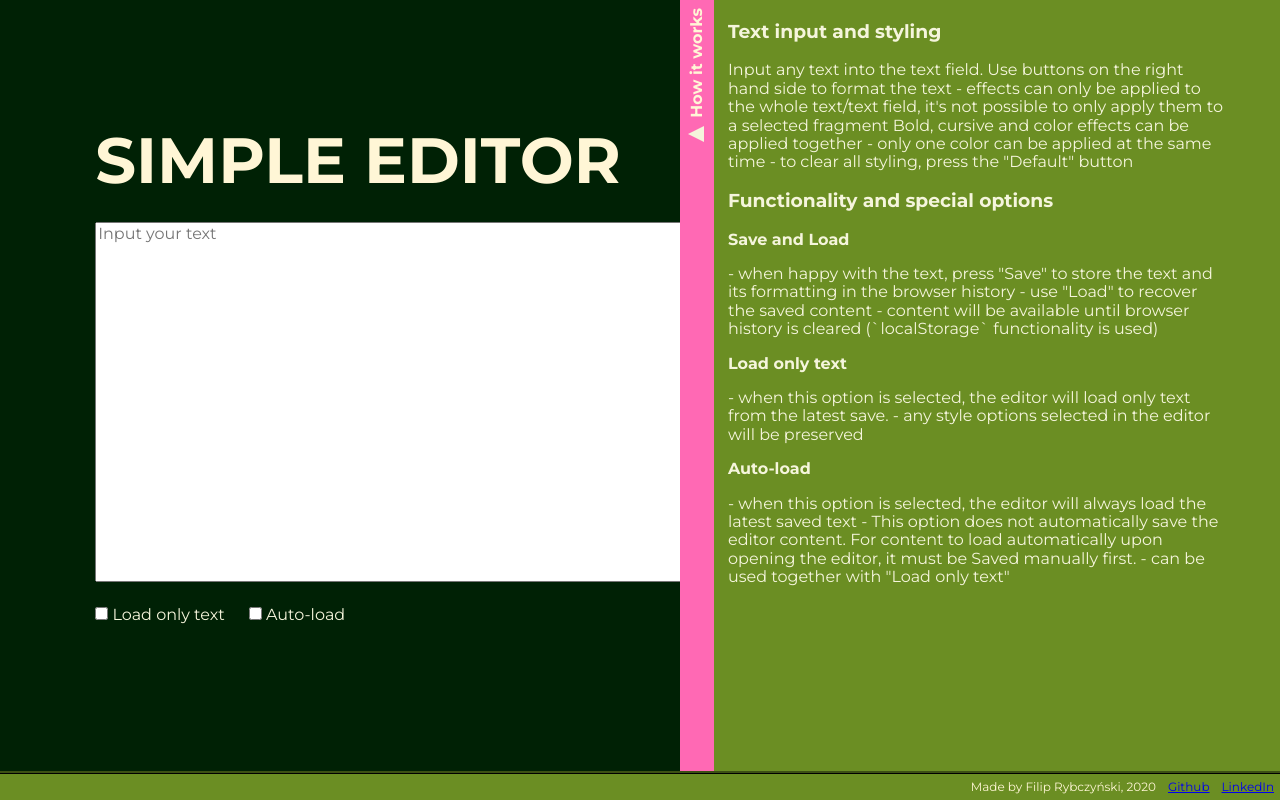
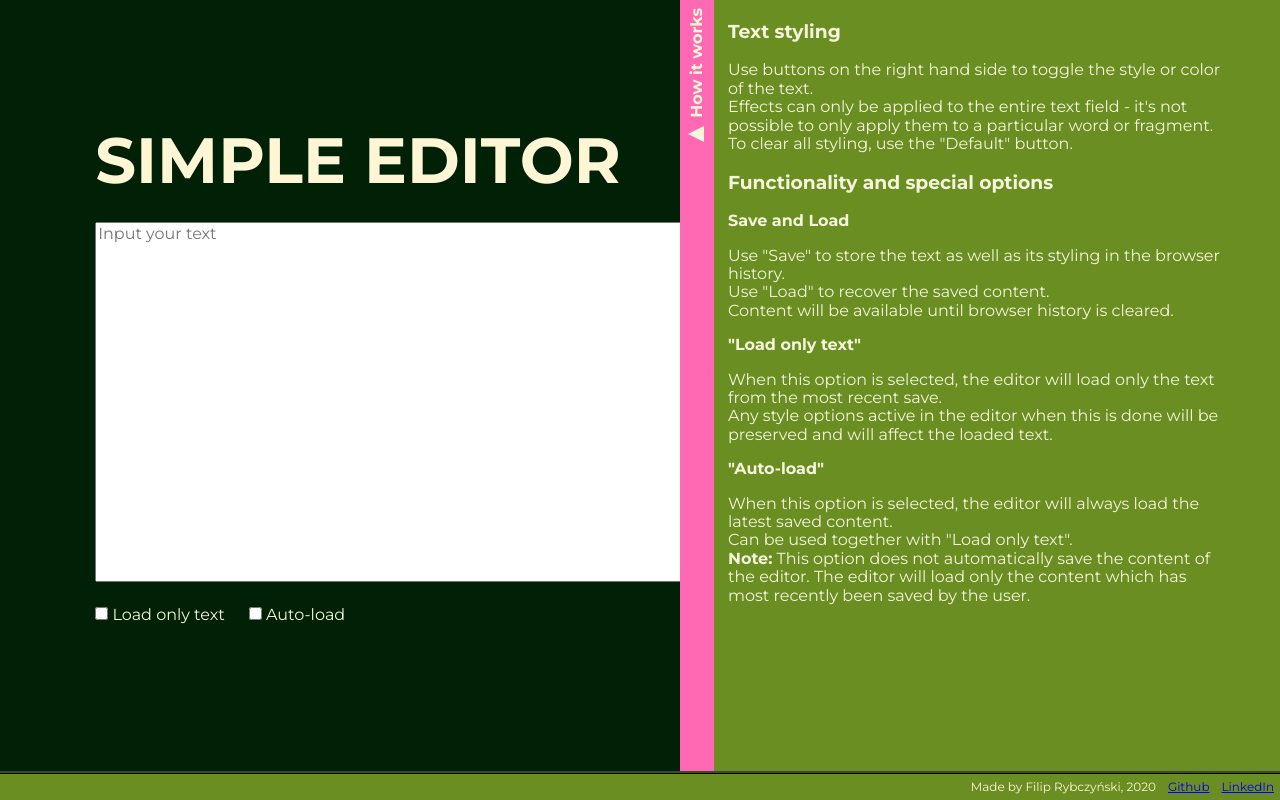
Before and after one commit to filip-rybczynski/text-editor, a website built with webpack: page src/pages/index.html in a window 1280 px wide. Built offline with nearby package versions, Linux system fonts and the light colour scheme.

Commit message:
updated instructions

```diff
--- a/src/pages/index.html
+++ b/src/pages/index.html
@@ -15,40 +15,41 @@
       <aside class="instructions">
         <h2 class="instructions__toggle">How it works</h2>
         <section class="instructions__content">
-          <h3>Text input and styling</h3>
+          <h3>Text styling</h3>
           <p>
-            Input any text into the text field.
-            Use buttons on the right hand side to format the text - effects can only be applied to the whole text/text field, it's not possible to
-            only apply them to a selected fragment
-            Bold, cursive and color effects can be applied together - only one color can be applied at the
-            same time - to clear all styling, press the "Default" button
+            Use buttons on the right hand side to toggle the style or color of
+            the text.<br />
+            Effects can only be applied to the entire text field - it's not
+            possible to only apply them to a particular word or fragment.<br />
+            To clear all styling, use the "Default" button.
           </p>
 
           <h3>Functionality and special options</h3>
           <h4>Save and Load</h4>
           <p>
-            - when happy with the text, press "Save" to store the text and its
-            formatting in the browser history - use "Load" to recover the saved
-            content - content will be available until browser history is cleared
-            (`localStorage` functionality is used)
+            Use "Save" to store the text as well as its styling in the browser
+            history.<br />
+            Use "Load" to recover the saved content.<br />Content will be
+            available until browser history is cleared.
           </p>
 
-            <h4>Load only text</h4>
-            <p>
-              - when this option is selected, the editor will load only text from
-              the latest save. - any style options selected in the editor will be
-              preserved
-            </p>
-
-          <h4>Auto-load</h4>
+          <h4>"Load only text"</h4>
           <p>
-            - when this option is selected, the editor will always load the latest
-            saved text - This option does not automatically save the editor
-            content. For content to load automatically upon opening the editor, it
-            must be Saved manually first. - can be used together with "Load only
-            text"
+            When this option is selected, the editor will load only the text
+            from the most recent save.<br />
+            Any style options active in the editor when this is done will be
+            preserved and will affect the loaded text.
           </p>
 
+          <h4>"Auto-load"</h4>
+          <p>
+            When this option is selected, the editor will always load the latest
+            saved content.<br />
+            Can be used together with "Load only text".<br />
+            <b>Note:</b> This option does not automatically save the content of
+            the editor. The editor will load only the content which has most
+            recently been saved by the user.
+          </p>
         </section>
         <!-- <section class="instructions__content">
         How to use it?
```
